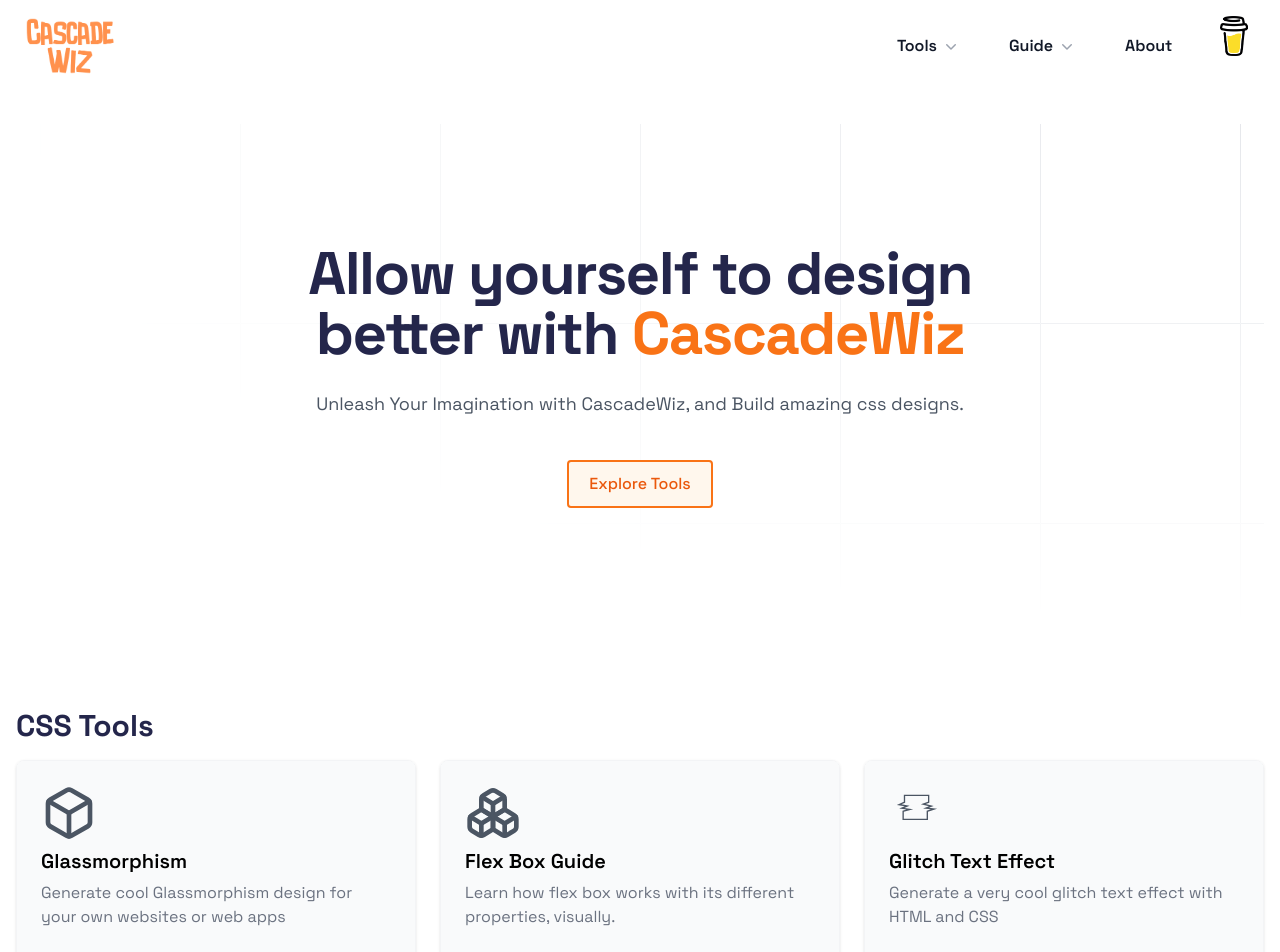
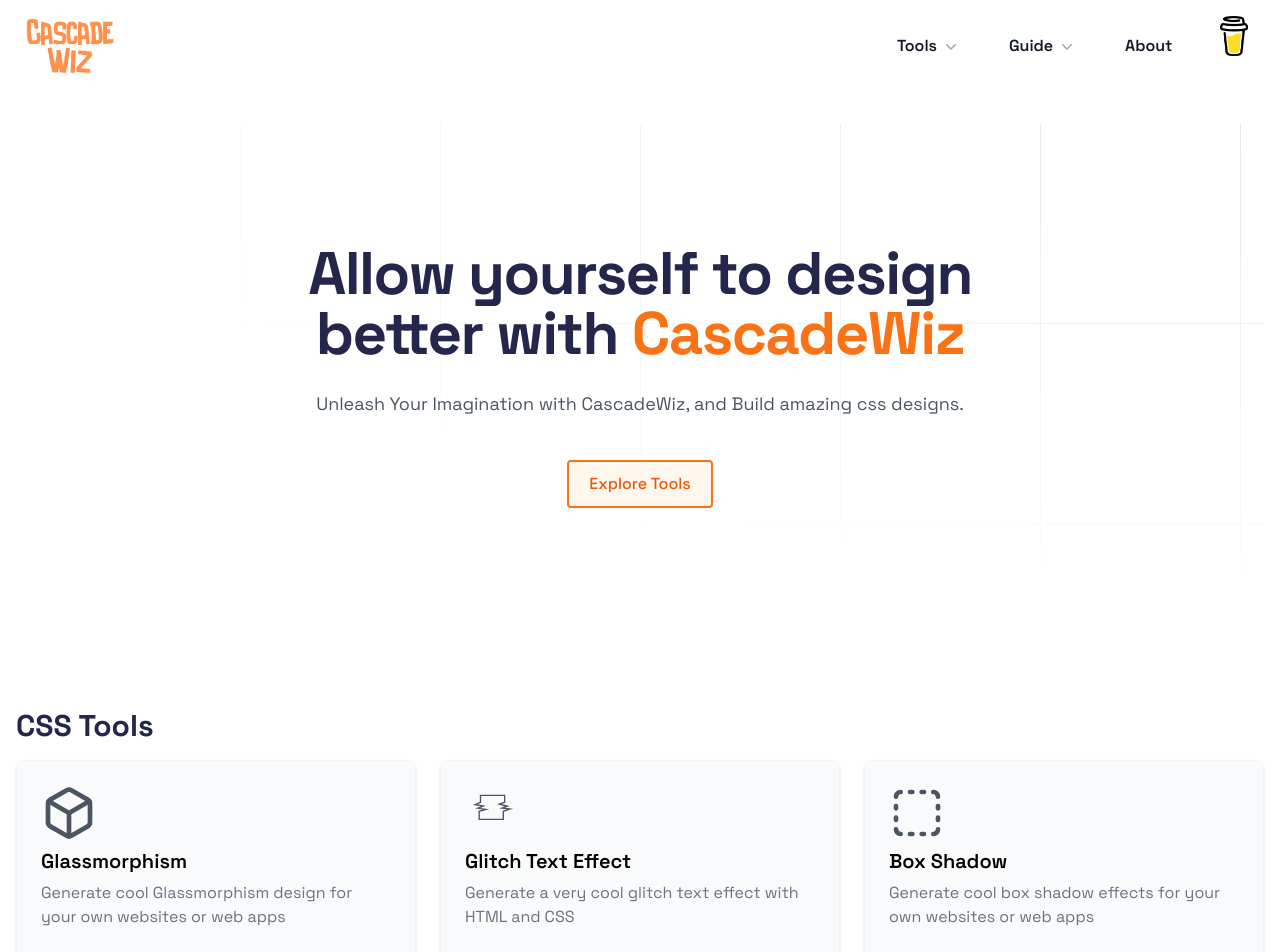
Before and after one commit to Itskrish01/cascadewiz, a React (Vite) app: page / in a window 1280 px wide. Shown: the top 952 px of the page. Built offline with nearby package versions, Linux system fonts and the light colour scheme.

Commit message:
remove flex guide from css tools area in home page

```diff
--- a/src/pages/Home.tsx
+++ b/src/pages/Home.tsx
@@ -43,12 +43,6 @@
             description="Generate cool Glassmorphism design for your own websites or web apps"
             icon={<BoxIcon className="h-14 w-14 " />}
             href="/css-glassmorphism"
-          />
-          <NavCard
-            name="Flex Box Guide"
-            description="Learn how flex box works with its different properties, visually."
-            icon={<BoxesIcon className="h-14 w-14 " />}
-            href="/css-flexbox-guide"
           />
           <NavCard
             name="Glitch Text Effect"
```
